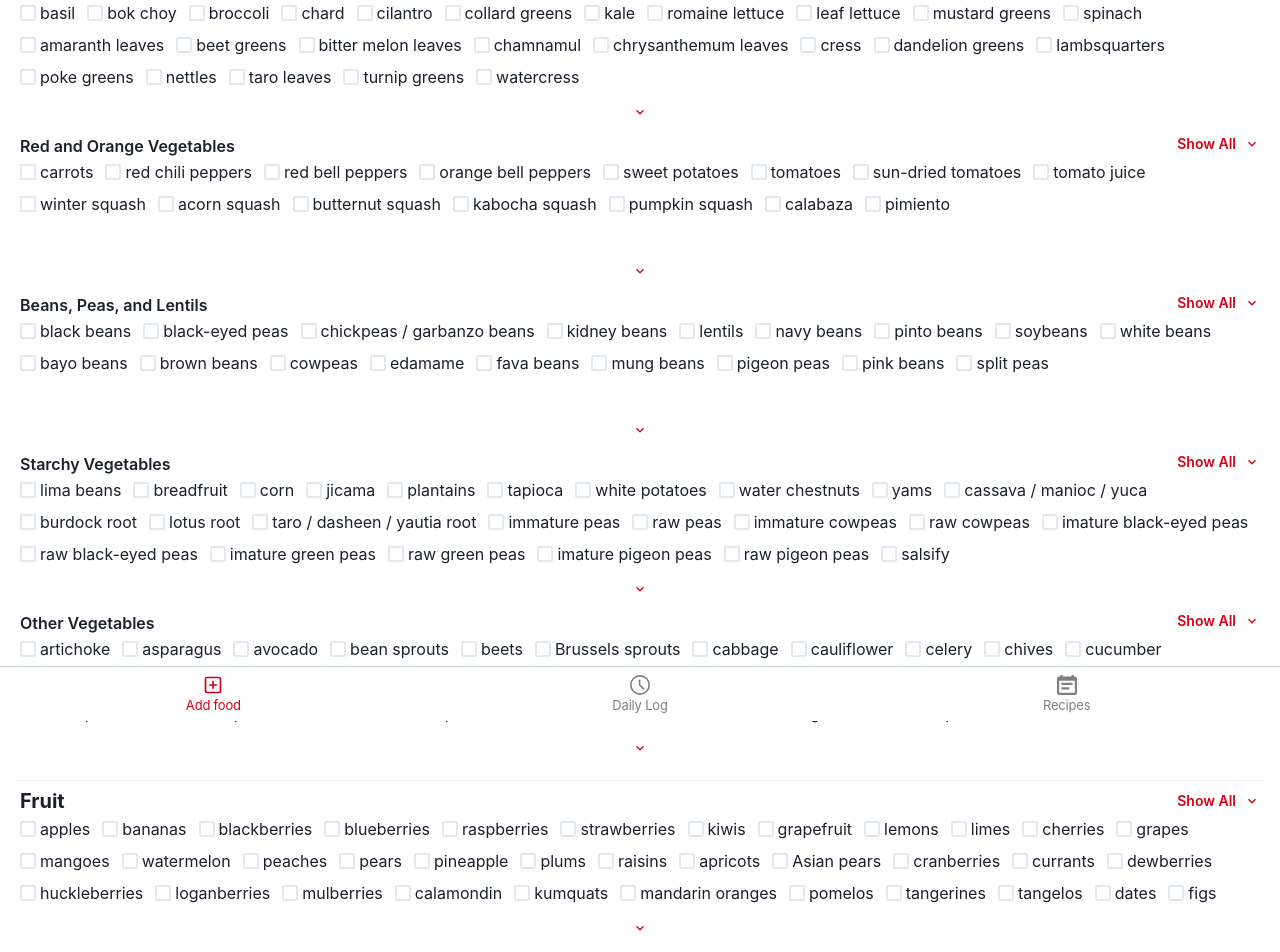
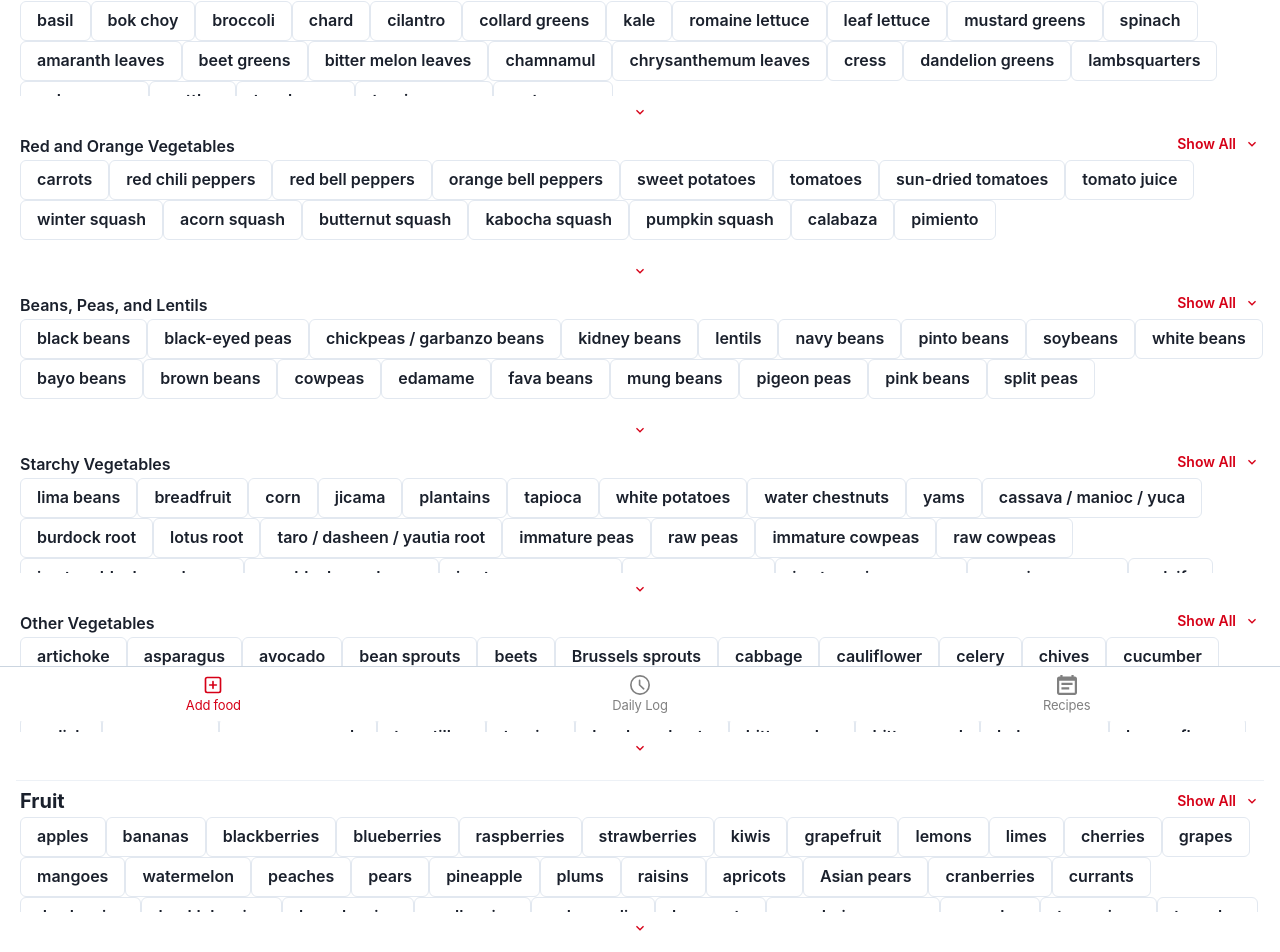
Before and after one commit to josh-minch/diet, a React (Create React App) app: page / in a window 1280 px wide. Shown: the part 79-1031 px from the top of the page. Built offline with nearby package versions, Linux system fonts and the light colour scheme.

Commit message:
Change add food checkbox to buttons

```diff
--- a/src/App.js
+++ b/src/App.js
@@ -73,7 +73,7 @@ const GlobalStyles = css`
 const tabHeight = '55px'
 
 function App() {
-    const [foodCheckedState, setFoodCheckedState] = React.useState(foodData)
+    // const [foodCheckedState, setFoodCheckedState] = React.useState(foodData)
     const [myFoodState, setMyFoodState] = React.useState([])
 
     const [age, setAge] = React.useState('')
@@ -84,20 +84,26 @@ function App() {
 
     const { isOpen, onOpen, onClose } = useDisclosure()
 
-    const onFoodChecked = React.useCallback((e) => {
-        const checkedFoodName = e.target.value
-        setFoodCheckedState(foodState => {
-            const newFoodState = { ...foodState }
-            const oldCheckedState = newFoodState[checkedFoodName]['isChecked']
-            newFoodState[checkedFoodName]['isChecked'] = !oldCheckedState
-            return newFoodState
-        })
+    const onFoodClicked = React.useCallback((e, foodNameToAdd) => {
+        console.log(foodNameToAdd)
+        const foodToAdd = createFoodItem(foodNameToAdd)
+        setMyFoodState(myFoodState => myFoodState.concat(foodToAdd))
+    }, [])
 
-        const myFoodItem = createFoodItem(checkedFoodName)
-        setMyFoodState(myFoodState => e.target.checked ?
-            myFoodState.concat(myFoodItem) :
-            myFoodState.filter(food => food.name !== checkedFoodName))
-    }, [])
+    // const onFoodChecked = React.useCallback((e) => {
+    //     const checkedFoodName = e.target.value
+    //     setFoodCheckedState(foodState => {
+    //         const newFoodState = { ...foodState }
+    //         const oldCheckedState = newFoodState[checkedFoodName]['isChecked']
+    //         newFoodState[checkedFoodName]['isChecked'] = !oldCheckedState
+    //         return newFoodState
+    //     })
+
+    //     const myFoodItem = createFoodItem(checkedFoodName)
+    //     setMyFoodState(myFoodState => e.target.checked ?
+    //         myFoodState.concat(myFoodItem) :
+    //         myFoodState.filter(food => food.name !== checkedFoodName))
+    // }, [])
 
     return (
         <ChakraProvider theme={theme} >
@@ -105,11 +111,11 @@ function App() {
             <Tabs defaultIndex={0} variant='unstyled' isFitted>
                 <TabPanels pb={tabHeight} h={`calc(100% - ${tabHeight})`} overflow="scroll">
                     <TabPanel >
-                        <VegGroup foodCheckedState={foodCheckedState} onFoodChecked={onFoodChecked} />
-                        <FruitGroup foodCheckedState={foodCheckedState} onFoodChecked={onFoodChecked} />
-                        <GrainGroup foodCheckedState={foodCheckedState} onFoodChecked={onFoodChecked} />
-                        <DairyGroup foodCheckedState={foodCheckedState} onFoodChecked={onFoodChecked} />
-                        <ProteinGroup foodCheckedState={foodCheckedState} onFoodChecked={onFoodChecked} />
+                        <VegGroup onFoodClicked={onFoodClicked} />
+                        <FruitGroup onFoodClicked={onFoodClicked} />
+                        <GrainGroup onFoodClicked={onFoodClicked} />
+                        <DairyGroup onFoodClicked={onFoodClicked} />
+                        <ProteinGroup onFoodClicked={onFoodClicked} />
                     </TabPanel>
                     <TabPanel >
                         <Flex>
--- /dev/null
+++ b/src/components/AddFoodButton.js
@@ -0,0 +1,10 @@
+import React from 'react'
+import { Button } from '@chakra-ui/react'
+
+export const AddFoodButton = ({ foodName, id, onFoodClicked }) => {
+    return (
+        <Button size={'md'} variant={'outline'} id={id} onClick={(e) => onFoodClicked(e, foodName)}>
+            {foodName}
+        </Button>
+    )
+}
--- a/src/components/DairyGroup.js
+++ b/src/components/DairyGroup.js
@@ -5,7 +5,7 @@ import {
 import { FoodGroup } from './FoodGroup'
 
 
-export const DairyGroup = ({ foodCheckedState, onFoodChecked }) => {
+export const DairyGroup = ({ foodCheckedState, onFoodClicked }) => {
     return (
         <>
             <FoodGroup
@@ -13,7 +13,7 @@ export const DairyGroup = ({ foodCheckedState, onFoodChecked }) => {
                 foodGroupDisplayName={'Dairy'}
                 headingSize={'md'}
                 foodCheckedState={foodCheckedState}
-                onFoodChecked={onFoodChecked} />
+                onFoodClicked={onFoodClicked} />
             <Divider mt={4} mb={1} />
         </>
     )
--- a/src/components/FoodGroup.js
+++ b/src/components/FoodGroup.js
@@ -11,6 +11,8 @@ import {
 } from '@chakra-ui/react'
 import { ChevronDownIcon, ChevronUpIcon } from '@chakra-ui/icons'
 import { FoodCheckBox } from './FoodCheckBox'
+import { foodData } from '../foodData/foodData';
+import { AddFoodButton } from './AddFoodButton';
 
 const FoodGroupHeader = React.memo(({ headingSize, foodGroupDisplayName, handleToggle, show }) => {
     return (
@@ -43,7 +45,7 @@ const ShowAllIconButton = React.memo(({ handleToggle, show }) => {
 
 const transitionDuration = 0.15
 
-const CollapsableFoodGroupContent = React.memo(({ foodGroup, show, foodCheckedState, onFoodChecked }) => {
+const CollapsableFoodGroupContent = React.memo(({ foodGroup, show, onFoodClicked }) => {
     return (
         <Collapse
             transition={{ enter: { duration: transitionDuration }, exit: { duration: transitionDuration } }}
@@ -53,13 +55,12 @@ const CollapsableFoodGroupContent = React.memo(({ foodGroup, show, foodCheckedSt
         >
             <Box ml={1}>
                 {
-                    Object.values(foodCheckedState)
+                    Object.values(foodData)
                         .filter(food => food.group === foodGroup)
-                        .map(({ foodName, id, isChecked }) =>
-                            <FoodCheckBox
+                        .map(({ foodName, id }) =>
+                            <AddFoodButton
                                 foodName={foodName}
-                                ischecked={isChecked}
-                                onFoodChecked={onFoodChecked}
+                                onFoodClicked={onFoodClicked}
                                 key={id}
                                 id={id}
                             />
@@ -70,14 +71,14 @@ const CollapsableFoodGroupContent = React.memo(({ foodGroup, show, foodCheckedSt
     )
 })
 
-export const FoodGroup = React.memo(({ foodGroup, foodGroupDisplayName, headingSize, foodCheckedState, onFoodChecked }) => {
+export const FoodGroup = React.memo(({ foodGroup, foodGroupDisplayName, headingSize, foodCheckedState, onFoodClicked }) => {
     const [show, setShow] = React.useState(false)
     const handleToggle = React.useCallback(() => setShow(show => !show), [])
 
     return (
         <Box mb={0}>
             <FoodGroupHeader headingSize={headingSize} foodGroupDisplayName={foodGroupDisplayName} handleToggle={handleToggle} show={show} />
-            <CollapsableFoodGroupContent foodGroup={foodGroup} show={show} foodCheckedState={foodCheckedState} onFoodChecked={onFoodChecked} />
+            <CollapsableFoodGroupContent foodGroup={foodGroup} show={show} foodCheckedState={foodCheckedState} onFoodClicked={onFoodClicked} />
             <ShowAllIconButton handleToggle={handleToggle} show={show} />
         </Box>
     )
--- a/src/components/FruitGroup.js
+++ b/src/components/FruitGroup.js
@@ -5,7 +5,7 @@ import {
 import { FoodGroup } from './FoodGroup'
 
 
-export const FruitGroup = ({ foodCheckedState, onFoodChecked }) => {
+export const FruitGroup = ({ foodCheckedState, onFoodClicked }) => {
     return (
         <>
             <FoodGroup
@@ -13,7 +13,7 @@ export const FruitGroup = ({ foodCheckedState, onFoodChecked }) => {
                 foodGroupDisplayName={'Fruit'}
                 headingSize={'md'}
                 foodCheckedState={foodCheckedState}
-                onFoodChecked={onFoodChecked} />
+                onFoodClicked={onFoodClicked} />
             <Divider mt={4} mb={1} />
         </>
     )
--- a/src/components/GrainGroup.js
+++ b/src/components/GrainGroup.js
@@ -5,7 +5,7 @@ import {
 } from '@chakra-ui/react'
 import { FoodGroup } from './FoodGroup'
 
-export const GrainGroup = ({ foodCheckedState, onFoodChecked }) => {
+export const GrainGroup = ({ foodCheckedState, onFoodClicked }) => {
     return (
         <>
             <Heading size='md' mt={2} ml={1}>Grains</Heading>
@@ -13,12 +13,12 @@ export const GrainGroup = ({ foodCheckedState, onFoodChecked }) => {
                 foodGroup={'whole'}
                 foodGroupDisplayName={'Whole Grains'}
                 foodCheckedState={foodCheckedState}
-                onFoodChecked={onFoodChecked} />
+                onFoodClicked={onFoodClicked} />
             <FoodGroup
                 foodGroup={'refined'}
                 foodGroupDisplayName={'Refined Grains'}
                 foodCheckedState={foodCheckedState}
-                onFoodChecked={onFoodChecked} />
+                onFoodClicked={onFoodClicked} />
             <Divider mt={4} mb={1} />
         </>
     )
--- a/src/components/Log.js
+++ b/src/components/Log.js
@@ -31,7 +31,6 @@ const Req = ({ myFoodStateFoodGroup, foodGroupReq }) => {
 
 export const Log = ({ myFoodState, setMyFoodState, calNeeds }) => {
     const req = getReq(calNeeds)
-    console.log(req);
     return (
         <>
             <Stack>
--- a/src/components/VegGroup.js
+++ b/src/components/VegGroup.js
@@ -5,7 +5,7 @@ import {
 } from '@chakra-ui/react'
 import { FoodGroup } from './FoodGroup'
 
-export const VegGroup = ({ foodCheckedState, onFoodChecked }) => {
+export const VegGroup = ({ foodCheckedState, onFoodClicked }) => {
     return (
         <>
             <Heading size='md' mt={2} ml={1}>Vegetables</Heading>
@@ -13,27 +13,27 @@ export const VegGroup = ({ foodCheckedState, onFoodChecked }) => {
                 foodGroup={'green'}
                 foodGroupDisplayName={'Dark Green Vegetables'}
                 foodCheckedState={foodCheckedState}
-                onFoodChecked={onFoodChecked} />
+                onFoodClicked={onFoodClicked} />
             <FoodGroup
                 foodGroup={'red'}
                 foodGroupDisplayName={'Red and Orange Vegetables'}
                 foodCheckedState={foodCheckedState}
-                onFoodChecked={onFoodChecked} />
+                onFoodClicked={onFoodClicked} />
             <FoodGroup
                 foodGroup={'bean'}
                 foodGroupDisplayName={'Beans, Peas, and Lentils'}
                 foodCheckedState={foodCheckedState}
-                onFoodChecked={onFoodChecked} />
+                onFoodClicked={onFoodClicked} />
             <FoodGroup
                 foodGroup={'starchy'}
                 foodGroupDisplayName={'Starchy Vegetables'}
                 foodCheckedState={foodCheckedState}
-                onFoodChecked={onFoodChecked} />
+                onFoodClicked={onFoodClicked} />
             <FoodGroup
                 foodGroup={'other'}
                 foodGroupDisplayName={'Other Vegetables'}
                 foodCheckedState={foodCheckedState}
-                onFoodChecked={onFoodChecked} />
+                onFoodClicked={onFoodClicked} />
             <Divider mt={4} mb={1} />
         </>
     )
```
Also changed, not shown: src/components/ProteinGroup.js (+4 -4 lines).
